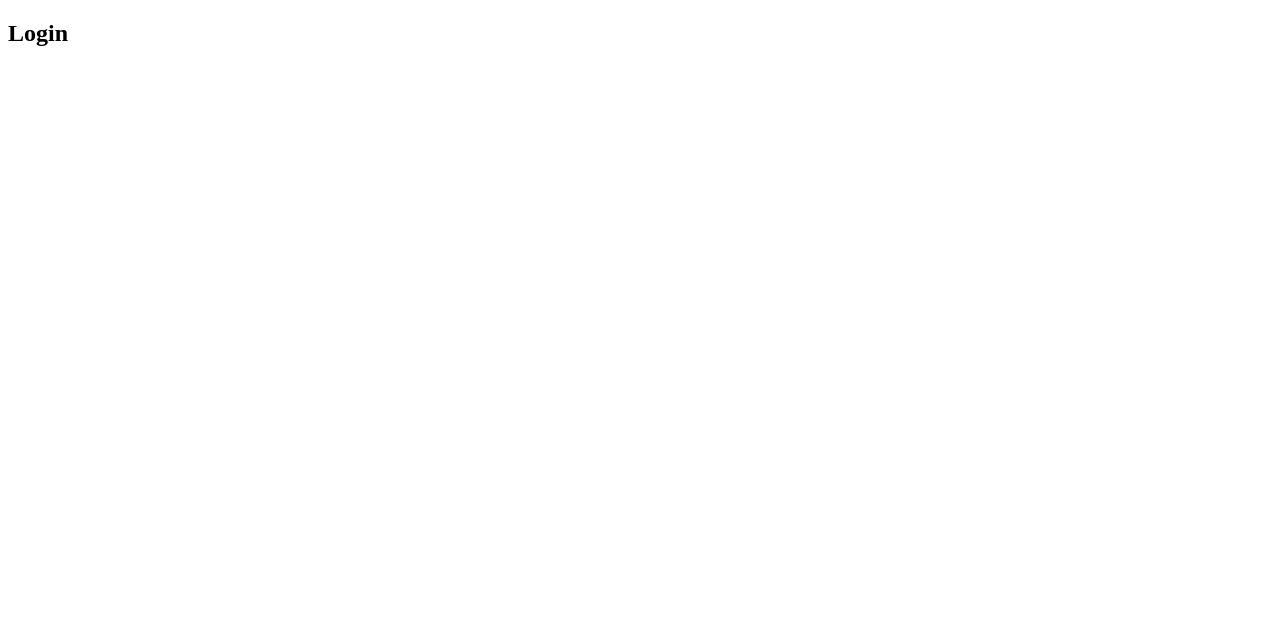
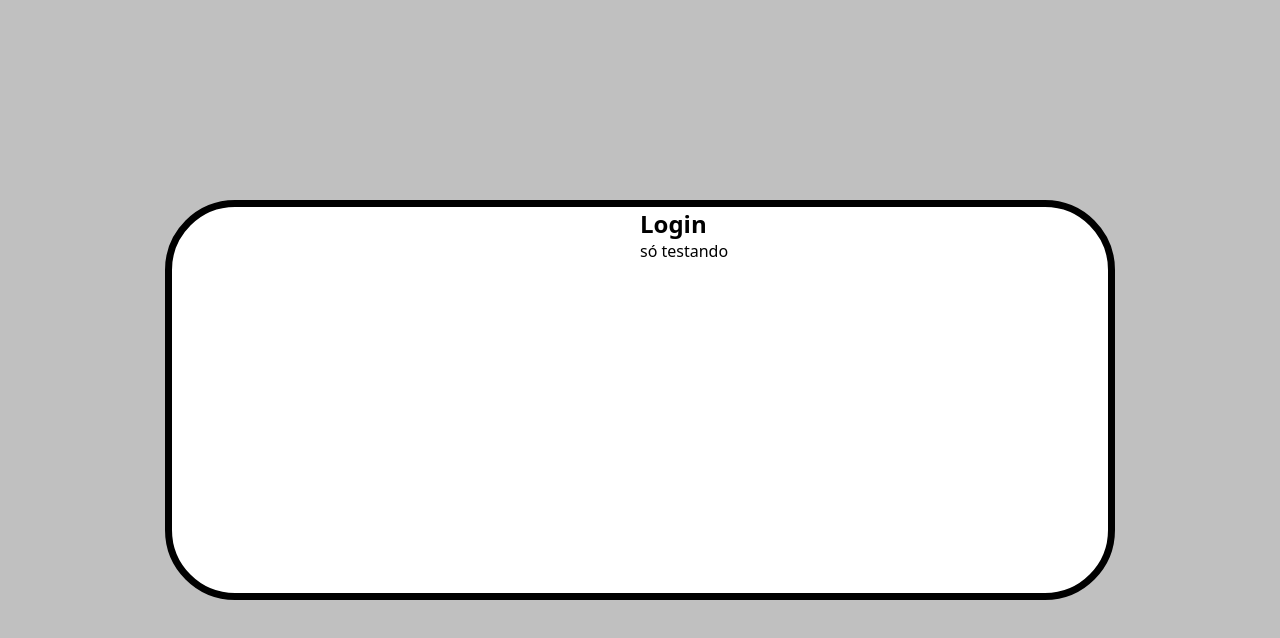
Before and after one commit to joao969/projetoLogin, a plain HTML site: page index.html in a window 1280 px wide. Drawn offline with Linux system fonts and the light colour scheme.

Commit message:
outrasTelas

```diff
--- /dev/null
+++ b/estilos/media-query.css
@@ -0,0 +1,41 @@
+@charset "UTF-8";
+/*a
+a
+a
+a
+a
+a
+a
+a
+*/
+
+@media screen and (min-width: 768px) and(max-width: 992px) {
+    section#Login{
+        width: 80vw;
+    }
+    section#Login > div#Imagem {
+        float: left;
+        width: 30%;
+        height: 100%;
+    }
+    section#Login > div#Formulario{
+        float: right;
+        width: 70%;
+    }
+}
+
+@media screen and (min-width: 992px) {
+    section#Login {
+        width: 950px;
+    }
+    section#Login > div#Imagem {
+        float: left;
+        width: 50%;
+        height: 100%;
+    }
+    section#Login > div#Formulario{
+        float: right;
+        width: 50%;
+    }
+
+}
--- a/estilos/style.css
+++ b/estilos/style.css
@@ -1 +1,35 @@
 @charset "UTF-8";
+*{
+    font-family: system-ui, -apple-system, BlinkMacSystemFont, 'Segoe UI', Roboto, Oxygen, Ubuntu, Cantarell, 'Open Sans', 'Helvetica Neue', sans-serif;
+    padding: 0px;
+    margin: 0px;
+    box-sizing: border-box;
+}
+    body, html{
+        background-color: silver;
+        height: 100vh;
+        width: 100vw;
+    }
+    main{
+        height: 100vh;
+        width: 100vw;
+    }
+    section#Login{
+       position: absolute;
+       top: 50%;
+       left: 50%;
+       transform: translate(-50%,-50%);
+       overflow: hidden;
+
+        background-color: white;
+        width: 200px;
+        height: 400px;
+        border-radius: 70px;
+        border:  7px solid black;
+
+        transition: width 0.3, height 0.3;
+    }
+    section#Login > div#Formulario{
+        left: 10%;
+
+    }
--- a/index.html
+++ b/index.html
@@ -5,14 +5,15 @@
     <meta name="viewport" content="width=device-width, initial-scale=1.0">
     <title>Login</title>
     <link rel="stylesheet" href="estilos/style.css">
+    <link rel="stylesheet" href="estilos/media-query.css">
 </head>
 <body>
     <main>
         <section id="Login">
-            <div id="imagem">
-            </div>
-            <div id="formulario">
+
+            <div id="Formulario">
                 <h1>Login</h1>
+                <p> só testando</p>
                 <form action="login" method="post">
 
                 </form>
```
